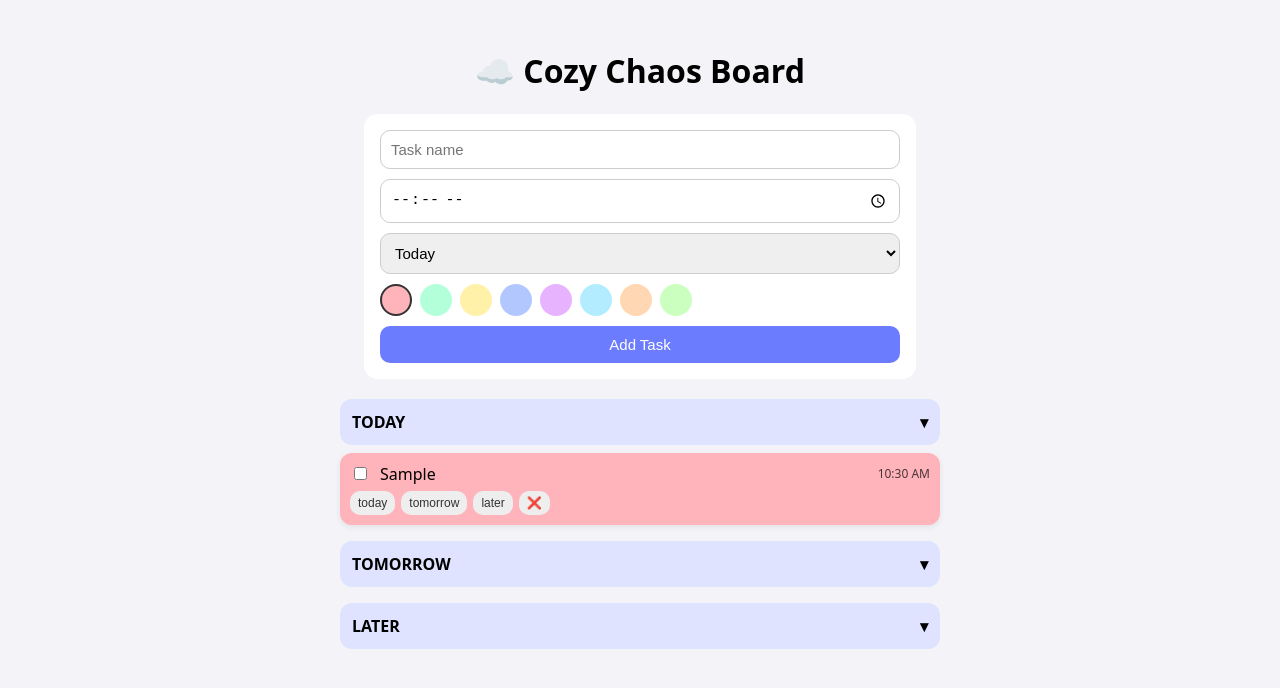
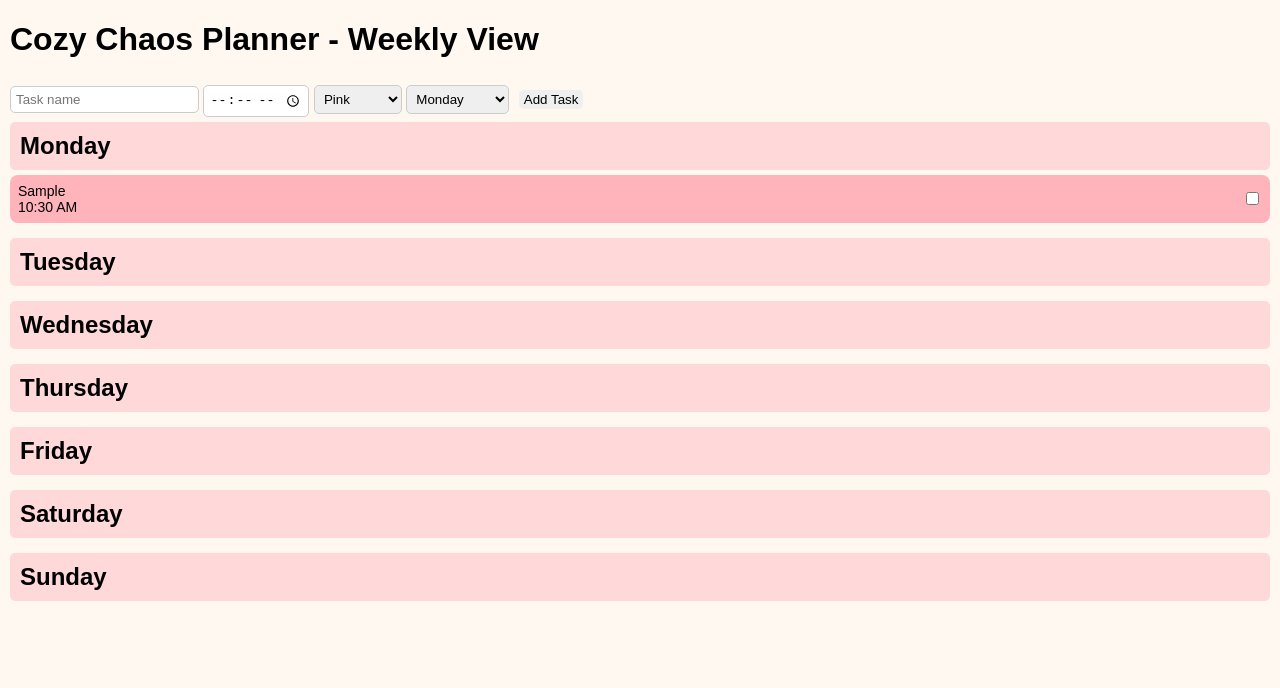
Before and after one commit to TearsOfSloth/Executive-Dysfunction, a plain HTML site: page index.html in a window 1280 px wide. Both pictures are taken after typing "Sample", "10:30" into the empty fields and a click on the button "Add Task". Drawn offline with Linux system fonts and the light colour scheme.

Commit message:
Update index.html

```diff
--- a/index.html
+++ b/index.html
@@ -3,278 +3,229 @@
 <head>
 <meta charset="UTF-8">
 <meta name="viewport" content="width=device-width, initial-scale=1.0">
-<title>Cozy Chaos Board</title>
-
+<title>Cozy Chaos Planner - Weekly</title>
 <style>
 body {
-  font-family: system-ui, sans-serif;
-  background: #f4f3f8;
-  padding: 20px;
+    font-family: sans-serif;
+    background: #fff8f0;
+    margin: 0;
+    padding: 0 10px;
 }
-
-h1 {
-  text-align: center;
+h2 {
+    margin: 0;
+    padding: 10px;
+    background: #ffd9d9;
+    cursor: pointer;
+    border-radius: 5px;
 }
-
-.task-form {
-  background: white;
-  padding: 16px;
-  border-radius: 14px;
-  display: grid;
-  gap: 10px;
-  max-width: 520px;
-  margin: 0 auto 20px;
+.day-section {
+    margin-bottom: 15px;
 }
-
-input, select, button {
-  padding: 10px;
-  border-radius: 10px;
-  border: 1px solid #ccc;
-  font-size: 15px;
+.task-card {
+    display: flex;
+    flex-direction: column;
+    margin: 5px 0;
+    padding: 8px;
+    border-radius: 8px;
+    color: #000;
+    font-size: 14px;
 }
-
+.task-header {
+    display: flex;
+    justify-content: space-between;
+    align-items: center;
+}
+.task-header .title-time {
+    display: flex;
+    flex-direction: column;
+}
+.subtasks {
+    margin-top: 5px;
+    margin-left: 15px;
+}
+.subtask {
+    display: flex;
+    align-items: center;
+}
 button {
-  background: #6c7cff;
-  color: white;
-  border: none;
-  cursor: pointer;
+    margin-left: 5px;
+    border: none;
+    padding: 2px 5px;
+    border-radius: 5px;
+    cursor: pointer;
 }
-
-.section {
-  max-width: 600px;
-  margin: 0 auto 16px;
-}
-
-.section-header {
-  background: #dfe3ff;
-  padding: 12px;
-  border-radius: 12px;
-  cursor: pointer;
-  font-weight: bold;
-  display: flex;
-  justify-content: space-between;
-}
-
-.task-list {
-  margin-top: 8px;
-}
-
-.task {
-  border-radius: 12px;
-  padding: 10px;
-  margin-bottom: 8px;
-  box-shadow: 0 2px 6px rgba(0,0,0,.08);
-}
-
-.task-row {
-  display: flex;
-  align-items: center;
-  gap: 10px;
-}
-
-.task-title {
-  flex-grow: 1;
-}
-
-.task.completed .task-title {
-  text-decoration: line-through;
-  opacity: .6;
-}
-
-.task-time {
-  font-size: 12px;
-  opacity: .7;
-}
-
-.task-actions {
-  display: flex;
-  gap: 6px;
-  margin-top: 6px;
-  flex-wrap: wrap;
-}
-
-.task-actions button {
-  background: #eee;
-  color: #333;
-  font-size: 12px;
-  padding: 5px 8px;
-}
-
-.color-picker {
-  display: flex;
-  gap: 8px;
-  flex-wrap: wrap;
-}
-
-.color-btn {
-  width: 28px;
-  height: 28px;
-  border-radius: 50%;
-  border: 2px solid transparent;
-}
-
-.color-btn.selected {
-  border-color: #333;
+input[type="text"], select, input[type="time"] {
+    margin: 5px 0;
+    padding: 5px;
+    border-radius: 5px;
+    border: 1px solid #ccc;
 }
 </style>
 </head>
-
 <body>
 
-<h1>☁️ Cozy Chaos Board</h1>
+<h1>Cozy Chaos Planner - Weekly View</h1>
 
-<div class="task-form">
-  <input id="taskName" placeholder="Task name">
-  <input id="taskTime" type="time">
-  <select id="taskWhen">
-    <option value="today">Today</option>
-    <option value="tomorrow">Tomorrow</option>
-    <option value="later">Later</option>
-  </select>
-  <div id="colorPicker" class="color-picker"></div>
-  <button onclick="addTask()">Add Task</button>
+<div>
+    <input type="text" id="taskName" placeholder="Task name">
+    <input type="time" id="taskTime">
+    <select id="taskColor">
+        <option value="#FFB3BA">Pink</option>
+        <option value="#BAFFC9">Mint</option>
+        <option value="#BAE1FF">Sky Blue</option>
+        <option value="#FFFFBA">Yellow</option>
+        <option value="#E3BAFF">Lavender</option>
+    </select>
+    <select id="taskDay">
+        <option value="monday">Monday</option>
+        <option value="tuesday">Tuesday</option>
+        <option value="wednesday">Wednesday</option>
+        <option value="thursday">Thursday</option>
+        <option value="friday">Friday</option>
+        <option value="saturday">Saturday</option>
+        <option value="sunday">Sunday</option>
+    </select>
+    <button id="addTaskBtn">Add Task</button>
 </div>
 
-<div id="board"></div>
+<div id="weekContainer">
+    <div class="day-section" id="mondaySection">
+        <h2>Monday</h2>
+        <div class="tasks"></div>
+    </div>
+    <div class="day-section" id="tuesdaySection">
+        <h2>Tuesday</h2>
+        <div class="tasks"></div>
+    </div>
+    <div class="day-section" id="wednesdaySection">
+        <h2>Wednesday</h2>
+        <div class="tasks"></div>
+    </div>
+    <div class="day-section" id="thursdaySection">
+        <h2>Thursday</h2>
+        <div class="tasks"></div>
+    </div>
+    <div class="day-section" id="fridaySection">
+        <h2>Friday</h2>
+        <div class="tasks"></div>
+    </div>
+    <div class="day-section" id="saturdaySection">
+        <h2>Saturday</h2>
+        <div class="tasks"></div>
+    </div>
+    <div class="day-section" id="sundaySection">
+        <h2>Sunday</h2>
+        <div class="tasks"></div>
+    </div>
+</div>
 
 <script>
-const pastelColors = [
-  "#ffb3ba", "#b3ffd9", "#fff1a8", "#b3c7ff",
-  "#e7b3ff", "#b3ecff", "#ffd8b3", "#caffbf"
-];
-
-let selectedColor = pastelColors[0];
-let tasks = JSON.parse(localStorage.getItem("tasks")) || [];
-let collapsed = JSON.parse(localStorage.getItem("collapsed")) || {
-  today:false, tomorrow:false, later:false
+let tasks = JSON.parse(localStorage.getItem('weeklyTasks')) || {
+    monday: [], tuesday: [], wednesday: [], thursday: [], friday: [], saturday: [], sunday: []
 };
 
-const picker = document.getElementById("colorPicker");
+function saveTasks() {
+    localStorage.setItem('weeklyTasks', JSON.stringify(tasks));
+}
 
-pastelColors.forEach(c => {
-  const btn = document.createElement("div");
-  btn.className = "color-btn";
-  btn.style.background = c;
-  if (c === selectedColor) btn.classList.add("selected");
-  btn.onclick = () => {
-    document.querySelectorAll(".color-btn").forEach(b=>b.classList.remove("selected"));
-    btn.classList.add("selected");
-    selectedColor = c;
-  };
-  picker.appendChild(btn);
+function renderTasks() {
+    for (const day of Object.keys(tasks)) {
+        const section = document.getElementById(day + "Section").querySelector('.tasks');
+        section.innerHTML = '';
+        tasks[day].forEach((task, index) => {
+            const card = document.createElement('div');
+            card.className = 'task-card';
+            card.style.backgroundColor = task.color;
+
+            const header = document.createElement('div');
+            header.className = 'task-header';
+
+            const titleTime = document.createElement('div');
+            titleTime.className = 'title-time';
+            const title = document.createElement('span');
+            title.textContent = task.name;
+            const time = document.createElement('span');
+            if(task.time) {
+                let [hour, minute] = task.time.split(':');
+                hour = parseInt(hour);
+                const ampm = hour >= 12 ? 'PM' : 'AM';
+                hour = hour % 12 || 12;
+                time.textContent = `${hour}:${minute} ${ampm}`;
+            }
+            titleTime.appendChild(title);
+            titleTime.appendChild(time);
+
+            const actions = document.createElement('div');
+
+            const doneCheckbox = document.createElement('input');
+            doneCheckbox.type = 'checkbox';
+            doneCheckbox.checked = task.done || false;
+            doneCheckbox.addEventListener('change', () => {
+                task.done = doneCheckbox.checked;
+                saveTasks();
+            });
+            actions.appendChild(doneCheckbox);
+
+            // Edit / Delete / Move buttons placeholder (future)
+
+            header.appendChild(titleTime);
+            header.appendChild(actions);
+            card.appendChild(header);
+
+            // Subtasks
+            if(task.subtasks && task.subtasks.length > 0){
+                const subtaskContainer = document.createElement('div');
+                subtaskContainer.className = 'subtasks';
+                task.subtasks.forEach((subtask, subIndex)=>{
+                    const subDiv = document.createElement('div');
+                    subDiv.className = 'subtask';
+                    const cb = document.createElement('input');
+                    cb.type = 'checkbox';
+                    cb.checked = subtask.done || false;
+                    cb.addEventListener('change', () => {
+                        subtask.done = cb.checked;
+                        saveTasks();
+                    });
+                    const lbl = document.createElement('span');
+                    lbl.textContent = subtask.name;
+                    subDiv.appendChild(cb);
+                    subDiv.appendChild(lbl);
+                    subtaskContainer.appendChild(subDiv);
+                });
+                card.appendChild(subtaskContainer);
+            }
+
+            section.appendChild(card);
+        });
+    }
+}
+
+document.getElementById('addTaskBtn').addEventListener('click', () => {
+    const name = document.getElementById('taskName').value.trim();
+    const time = document.getElementById('taskTime').value;
+    const color = document.getElementById('taskColor').value;
+    const day = document.getElementById('taskDay').value;
+    if(!name) return;
+
+    tasks[day].push({name, time, color, done:false, subtasks:[]});
+    saveTasks();
+    renderTasks();
+
+    // Clear inputs
+    document.getElementById('taskName').value = '';
+    document.getElementById('taskTime').value = '';
 });
 
-function save() {
-  localStorage.setItem("tasks", JSON.stringify(tasks));
-  localStorage.setItem("collapsed", JSON.stringify(collapsed));
-}
+document.querySelectorAll('h2').forEach(h=>{
+    h.addEventListener('click', () => {
+        const tasksDiv = h.nextElementSibling;
+        tasksDiv.style.display = tasksDiv.style.display === 'none' ? 'block' : 'none';
+    });
+});
 
-function formatTime(t) {
-  if (!t) return "";
-  let [h,m] = t.split(":");
-  h = parseInt(h);
-  const ap = h >= 12 ? "PM" : "AM";
-  h = h % 12 || 12;
-  return `${h}:${m} ${ap}`;
-}
+// Initial render
+renderTasks();
+</script>
 
-function addTask() {
-  const name = taskName.value.trim();
-  if (!name) return;
-
-  tasks.push({
-    id: Date.now(),
-    name,
-    time: taskTime.value,
-    when: taskWhen.value,
-    color: selectedColor,
-    done: false
-  });
-
-  taskName.value = "";
-  taskTime.value = "";
-  save();
-  render();
-}
-
-function render() {
-  board.innerHTML = "";
-
-  ["today","tomorrow","later"].forEach(sec => {
-    const section = document.createElement("div");
-    section.className = "section";
-
-    const header = document.createElement("div");
-    header.className = "section-header";
-    header.innerHTML = `${sec.toUpperCase()} <span>${collapsed[sec]?"▸":"▾"}</span>`;
-    header.onclick = () => {
-      collapsed[sec] = !collapsed[sec];
-      save();
-      render();
-    };
-
-    const list = document.createElement("div");
-    list.className = "task-list";
-    if (collapsed[sec]) list.style.display = "none";
-
-    tasks.filter(t=>t.when===sec).forEach(t => {
-      const card = document.createElement("div");
-      card.className = "task" + (t.done?" completed":"");
-      card.style.background = t.color;
-
-      const row = document.createElement("div");
-      row.className = "task-row";
-
-      const check = document.createElement("input");
-      check.type = "checkbox";
-      check.checked = t.done;
-      check.onchange = () => {
-        t.done = check.checked;
-        save(); render();
-      };
-
-      const title = document.createElement("div");
-      title.className = "task-title";
-      title.textContent = t.name;
-
-      const time = document.createElement("div");
-      time.className = "task-time";
-      time.textContent = formatTime(t.time);
-
-      row.append(check, title, time);
-      card.appendChild(row);
-
-      const actions = document.createElement("div");
-      actions.className = "task-actions";
-
-      ["today","tomorrow","later"].forEach(w => {
-        const btn = document.createElement("button");
-        btn.textContent = w;
-        btn.onclick = () => {
-          t.when = w;
-          save(); render();
-        };
-        actions.appendChild(btn);
-      });
-
-      const del = document.createElement("button");
-      del.textContent = "❌";
-      del.onclick = () => {
-        tasks = tasks.filter(x=>x.id!==t.id);
-        save(); render();
-      };
-
-      actions.appendChild(del);
-      card.appendChild(actions);
-      list.appendChild(card);
-    });
-
-    section.append(header, list);
-    board.appendChild(section);
-  });
-}
-
-render();
-</script>
 </body>
 </html>
```
